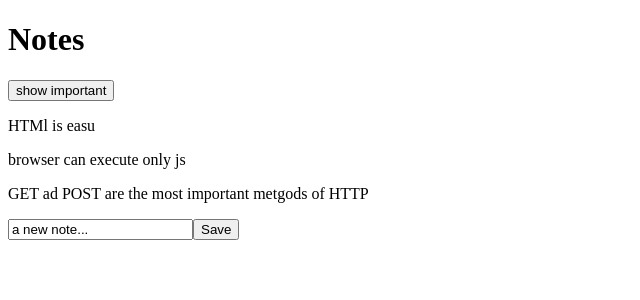
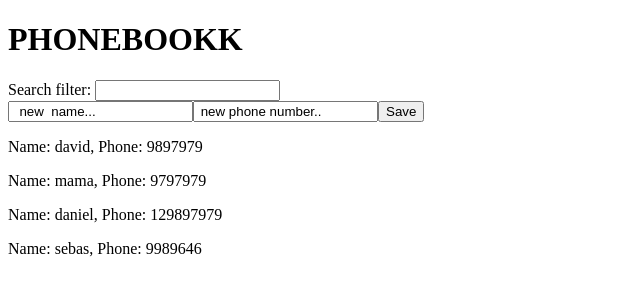
Before and after one commit to davidildefonso/phoneBookLocalFrontend, a React (Create React App) app: page / in a window 1280 px wide. Shown: the top 300 px of the page, without its empty margins (0-640 px from the left). Built offline with nearby package versions, Linux system fonts and the light colour scheme.

Commit message:
finished part2b exercises

```diff
--- a/src/index.js
+++ b/src/index.js
@@ -1,6 +1,6 @@
 import React,{useState} from 'react';
 import ReactDom from 'react-dom';
-import App from './part2/part2A/app.js'
+import App from './part2/phoneBook/app.js'
 
 
 
--- /dev/null
+++ b/src/part2/phoneBook/app.js
@@ -0,0 +1,142 @@
+import React,{useState} from 'react';
+import Title from './title.js';
+import  Contents from './contents.js';
+import Form from './form.js';
+import Filter from './filter.js';
+
+const contacts=[
+  {
+    id:1,
+    name:"david",
+    phone:"9897979"
+  },
+  {
+    id:2,
+    name:"mama",
+    phone:"9797979"
+  },
+  {
+    id:3,
+    name:"daniel",
+    phone:"129897979"
+  }
+  ,
+  {
+    id:4,
+    name:"sebas",
+    phone:"9989646"
+  }
+]
+
+
+const App=()=>{
+
+  const [theContacts,setContacs] = useState(contacts);
+
+  const [filteredContacts,setFilteredContacs] = useState(contacts);
+
+  const [change,setChange] = useState("");
+
+  const [newContact,setNewContact] =
+    useState({name:"  new  name...",
+            phone: " new phone number.."});
+
+
+
+  const addContact=(e)=>{
+    e.preventDefault();
+    const cpContacts=[...theContacts];
+    const max= cpContacts.reduce((a,b)=>{
+      if(a.id>b.id) return a.id;
+      else return  b.id;
+    });
+
+
+    const theNewContact={
+      id: max+1,
+      name: newContact.name,
+      phone: newContact.phone
+
+    }
+
+    const includesNewName= (n)=>n.name===theNewContact.name;
+
+    if(theContacts.some(includesNewName)){
+      alert(`${theNewContact.name} is already added to the phonebook ` )
+
+    }else{
+      setContacs(theContacts.concat(theNewContact));
+
+      setNewContact({name:"",phone:""});
+      setChange("new");
+    }
+
+
+
+  };
+
+  const handleContactNameChange= e=>{
+
+    setNewContact({...newContact,name: e.target.value});
+
+  }
+
+
+  const handleContactPhoneChange= e=>{
+
+    setNewContact({...newContact,phone: e.target.value});
+  }
+
+  const filter=e=>{
+
+    setFilteredContacs(theContacts.filter(c=>{
+      let name=c.name.toUpperCase();
+      let char=e.target.value.toUpperCase();
+      return name.indexOf(char)!==-1
+    }));
+    setChange("filter")
+
+
+
+
+
+  };
+
+  let contactList=[];
+
+  if(change==="new"){
+    contactList=[...theContacts];
+  }else{
+    contactList=[...filteredContacts];
+  }
+
+
+
+  return (
+    <div>
+      <Title text="PHONEBOOKK"></Title>
+
+      <Filter text="Search filter: "
+              handleInput={filter}
+              currentName={newContact.name}
+              contacts={theContacts}
+      ></Filter>
+
+      <Form handleSubmit={addContact}
+        nameInputValue={newContact.name}
+         phoneInputValue={newContact.phone}
+        handleContactNameChange={handleContactNameChange}
+        handleContactPhoneChange={handleContactPhoneChange}
+
+       >
+      </Form>
+
+      <Contents contacts={contactList}  ></Contents>
+
+    </div>
+
+
+  )
+}
+
+export default App;
--- /dev/null
+++ b/src/part2/phoneBook/button.js
@@ -0,0 +1,9 @@
+import React,{useState} from 'react';
+
+const Button=({type,text})=>{
+  return (
+    <button type={type} >{text}</button>
+  )
+}
+
+export default Button;
--- /dev/null
+++ b/src/part2/phoneBook/content.js
@@ -0,0 +1,9 @@
+import React,{useState} from 'react';
+
+const Content=({name,phone})=>{
+  return (
+    <p >Name: {name}, Phone: {phone}</p>
+  )
+}
+
+export default Content;
--- /dev/null
+++ b/src/part2/phoneBook/contents.js
@@ -0,0 +1,27 @@
+import React,{useState} from 'react';
+import Content from './content.js';
+
+
+const Contents=({contacts})=>{
+
+
+  const listItems= contacts.map((item)=>
+     <Content name={item.name}
+              phone={item.phone}
+              key={item.id}></Content>
+
+
+  );
+
+
+
+  return(
+        <div>
+          {listItems}
+        </div>
+  )
+
+
+}
+
+export default Contents;
--- /dev/null
+++ b/src/part2/phoneBook/filter.js
@@ -0,0 +1,27 @@
+import React,{useState} from 'react';
+import Input from './input.js';
+
+
+const Filter=({text,handleInput,
+  currentName,
+  contacts
+
+ })=>{
+  return (
+
+    <div>
+      {text}
+      <Input
+        onChange={handleInput}></Input>
+    </div>
+
+
+
+
+
+
+
+  )
+}
+
+export default Filter;
--- /dev/null
+++ b/src/part2/phoneBook/form.js
@@ -0,0 +1,27 @@
+import React,{useState} from 'react';
+import Button from './button.js';
+import Input from './input.js';
+
+
+const Form=({handleSubmit,nameInputValue,
+  phoneInputValue,
+  handleContactNameChange,
+  handleContactPhoneChange
+
+ })=>{
+  return (
+    <form onSubmit={handleSubmit}>
+
+      <Input value={nameInputValue}
+        onChange={handleContactNameChange}></Input>
+
+      <Input value={phoneInputValue}
+        onChange={handleContactPhoneChange}></Input>
+
+      <Button type="submit" text="Save"></Button>
+
+    </form>
+  )
+}
+
+export default Form;
--- /dev/null
+++ b/src/part2/phoneBook/input.js
@@ -0,0 +1,9 @@
+import React,{useState} from 'react';
+
+const Input=({value,onChange})=>{
+  return (
+    <input value={value} onChange={onChange} ></input>
+  )
+}
+
+export default Input;
--- /dev/null
+++ b/src/part2/phoneBook/title.js
@@ -0,0 +1,9 @@
+import React,{useState} from 'react';
+
+const Title=({text})=>{
+  return (
+    <h1 >{text}</h1>
+  )
+}
+
+export default Title;
```
